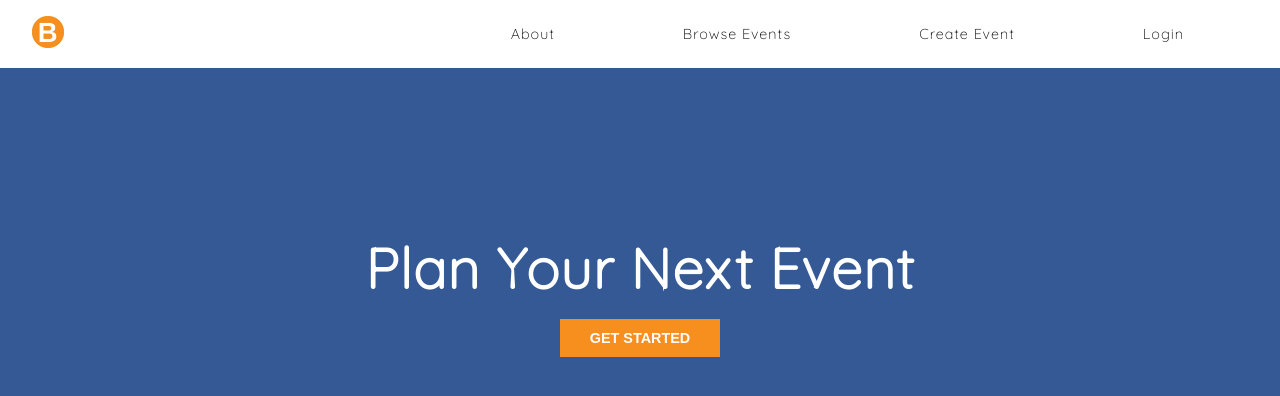
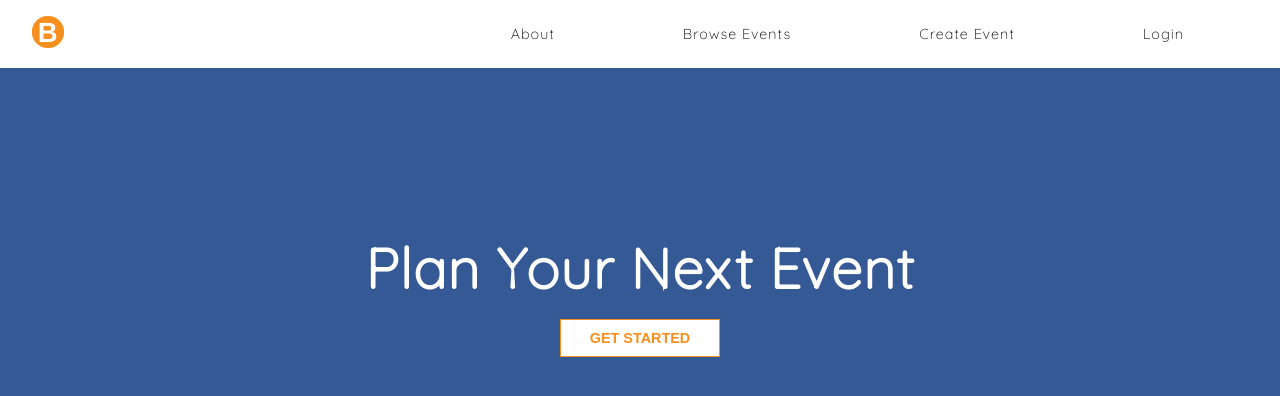
Before and after one commit to dngst/brightevents, a React (Create React App) app: page / in a window 1280 px wide. Shown: the top 396 px of the page. Built offline with nearby package versions, Linux system fonts and the light colour scheme.

Commit message:
Set max width for button

```diff
--- a/src/components/Button.js
+++ b/src/components/Button.js
@@ -11,7 +11,7 @@ const Button = styled.button`
   text-transform: uppercase;
   font-weight: bold;
   cursor: pointer;
-  width: 100%;
+  width: ${(props) => (props.max ? "max-content" : "100%")};
 `;
 
 export default Button;
--- a/src/pages/Home.js
+++ b/src/pages/Home.js
@@ -13,7 +13,7 @@ const Home = () => {
       </Helmet>
       <Title>plan your next event</Title>
       <Link href="/new">
-        <Button primary>get started</Button>
+        <Button max>get started</Button>
       </Link>
     </HomeContainer>
   );
```
